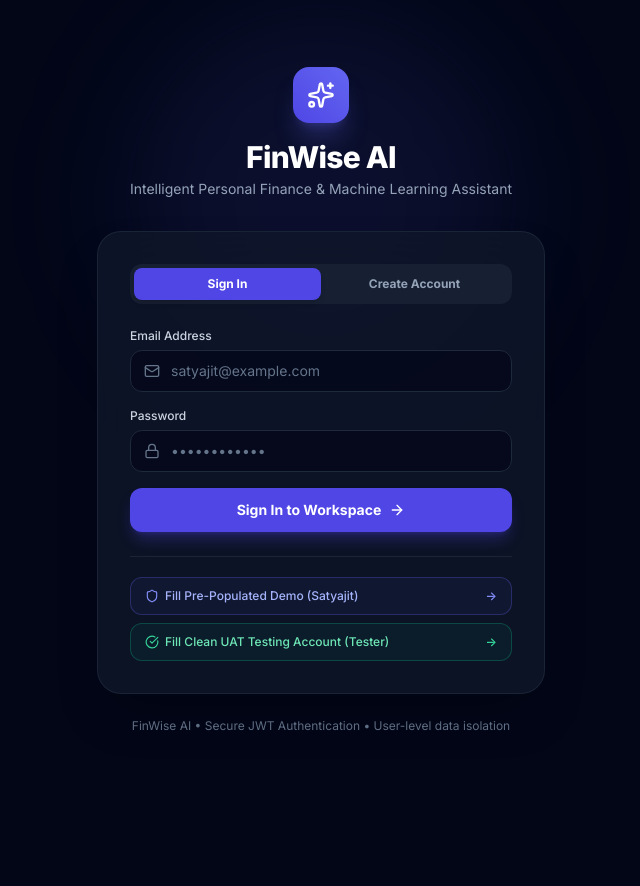
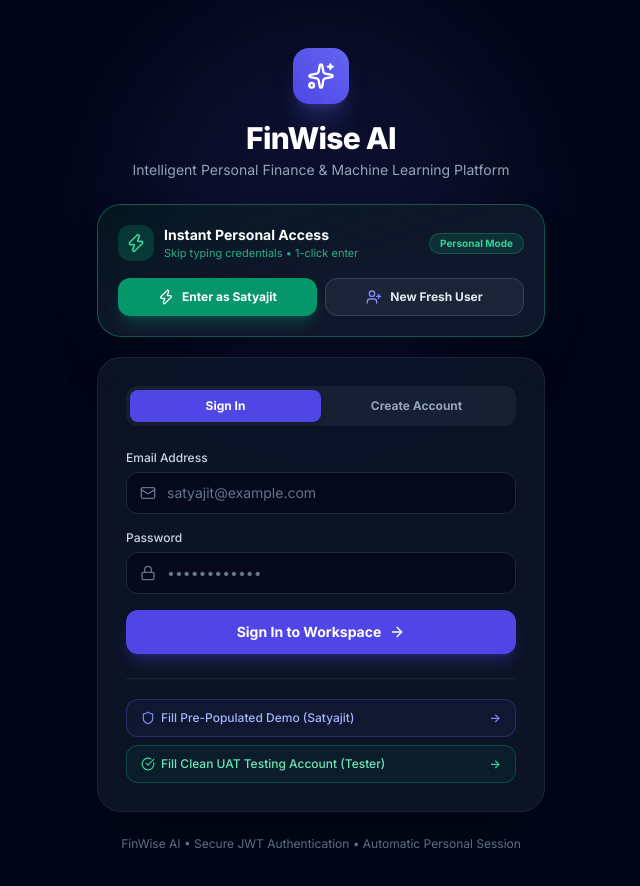
Before and after one commit to satyajitdas-ctrl/smartfinance, a React (Vite) app in the folder frontend/: page /login in a window 1280 px wide. Shown: the top 886 px of the page, without its empty margins (319-959 px from the left). Before the commit the page ends 800 px from the top, so only its background shows below. Built offline with nearby package versions, Linux system fonts and the light colour scheme; no server answers.

Commit message:
feat(auth): enable auto-login bypass, 1-click personal access, and frictionless new user registration

```diff
--- a/frontend/src/context/AuthContext.tsx
+++ b/frontend/src/context/AuthContext.tsx
@@ -10,6 +10,8 @@ interface AuthContextType {
   login: (email: string, password: string) => Promise<void>;
   register: (name: string, email: string, password: string, currency?: string) => Promise<void>;
   logout: () => void;
+  enterDirectly: () => Promise<void>;
+  quickRegisterNewUser: (name?: string) => Promise<void>;
 }
 
 const AuthContext = createContext<AuthContextType | undefined>(undefined);
@@ -24,6 +26,44 @@ export const AuthProvider: React.FC<{ children: React.ReactNode }> = ({ children
   });
   const [isLoading, setIsLoading] = useState<boolean>(true);
 
+  const login = async (email: string, password: string) => {
+    sessionStorage.removeItem('finwise_explicit_logout');
+    const res = await loginUser({ email, password });
+    setToken(res.access_token);
+    setUser(res.user);
+    localStorage.setItem('finwise_token', res.access_token);
+    localStorage.setItem('finwise_user', JSON.stringify(res.user));
+  };
+
+  const register = async (name: string, email: string, password: string, currency?: string) => {
+    sessionStorage.removeItem('finwise_explicit_logout');
+    const res = await registerUser({ name, email, password, currency });
+    setToken(res.access_token);
+    setUser(res.user);
+    localStorage.setItem('finwise_token', res.access_token);
+    localStorage.setItem('finwise_user', JSON.stringify(res.user));
+  };
+
+  const enterDirectly = async () => {
+    await login('satyajit@example.com', 'SecurePassword123!');
+  };
+
+  const quickRegisterNewUser = async (customName?: string) => {
+    const randomCode = Math.floor(1000 + Math.random() * 9000);
+    const userName = customName?.trim() || `User_${randomCode}`;
+    const userEmail = `${userName.toLowerCase().replace(/[^a-z0-9]/g, '_')}_${randomCode}@finwise.local`.replace('__', '_');
+    const userPass = 'SecurePassword123!';
+    await register(userName, userEmail, userPass, 'INR');
+  };
+
+  const logout = () => {
+    setToken(null);
+    setUser(null);
+    localStorage.removeItem('finwise_token');
+    localStorage.removeItem('finwise_user');
+    sessionStorage.setItem('finwise_explicit_logout', 'true');
+  };
+
   useEffect(() => {
     const initAuth = async () => {
       const storedToken = localStorage.getItem('finwise_token');
@@ -36,35 +76,22 @@ export const AuthProvider: React.FC<{ children: React.ReactNode }> = ({ children
           console.warn('Session expired or invalid token:', err);
           logout();
         }
+      } else {
+        // Automatic personal sign-in if not explicitly logged out
+        const hasExplicitLogout = sessionStorage.getItem('finwise_explicit_logout');
+        if (!hasExplicitLogout) {
+          try {
+            await enterDirectly();
+          } catch (autoErr) {
+            console.warn('Auto sign-in fallback notice:', autoErr);
+          }
+        }
       }
       setIsLoading(false);
     };
 
     initAuth();
   }, []);
-
-  const login = async (email: string, password: string) => {
-    const res = await loginUser({ email, password });
-    setToken(res.access_token);
-    setUser(res.user);
-    localStorage.setItem('finwise_token', res.access_token);
-    localStorage.setItem('finwise_user', JSON.stringify(res.user));
-  };
-
-  const register = async (name: string, email: string, password: string, currency?: string) => {
-    const res = await registerUser({ name, email, password, currency });
-    setToken(res.access_token);
-    setUser(res.user);
-    localStorage.setItem('finwise_token', res.access_token);
-    localStorage.setItem('finwise_user', JSON.stringify(res.user));
-  };
-
-  const logout = () => {
-    setToken(null);
-    setUser(null);
-    localStorage.removeItem('finwise_token');
-    localStorage.removeItem('finwise_user');
-  };
 
   return (
     <AuthContext.Provider
@@ -76,6 +103,8 @@ export const AuthProvider: React.FC<{ children: React.ReactNode }> = ({ children
         login,
         register,
         logout,
+        enterDirectly,
+        quickRegisterNewUser,
       }}
     >
       {children}
--- a/frontend/src/pages/LoginPage.tsx
+++ b/frontend/src/pages/LoginPage.tsx
@@ -1,6 +1,17 @@
 import React, { useState } from 'react';
 import { useNavigate } from 'react-router-dom';
-import { Sparkles, Shield, Lock, Mail, User as UserIcon, ArrowRight, AlertCircle, CheckCircle } from 'lucide-react';
+import {
+  Sparkles,
+  Shield,
+  Lock,
+  Mail,
+  User as UserIcon,
+  ArrowRight,
+  AlertCircle,
+  CheckCircle,
+  Zap,
+  UserPlus
+} from 'lucide-react';
 import { useAuth } from '../context/AuthContext';
 
 export const LoginPage: React.FC = () => {
@@ -12,7 +23,7 @@ export const LoginPage: React.FC = () => {
   const [error, setError] = useState<string | null>(null);
   const [loading, setLoading] = useState(false);
 
-  const { login, register } = useAuth();
+  const { login, register, enterDirectly, quickRegisterNewUser } = useAuth();
   const navigate = useNavigate();
 
   const handleSubmit = async (e: React.FormEvent) => {
@@ -36,19 +47,45 @@ export const LoginPage: React.FC = () => {
     }
   };
 
+  const handleInstantAccess = async () => {
+    setError(null);
+    setLoading(true);
+    try {
+      await enterDirectly();
+      navigate('/');
+    } catch (err: any) {
+      setError(err.response?.data?.detail || err.message || 'Instant access failed.');
+    } finally {
+      setLoading(false);
+    }
+  };
+
+  const handleQuickNewUser = async () => {
+    setError(null);
+    setLoading(true);
+    try {
+      await quickRegisterNewUser(name || 'Personal User');
+      navigate('/');
+    } catch (err: any) {
+      setError(err.response?.data?.detail || err.message || 'Quick registration failed.');
+    } finally {
+      setLoading(false);
+    }
+  };
+
   const fillDemoAccount = () => {
-    setIsRegister(false);
     setEmail('satyajit@example.com');
     setPassword('SecurePassword123!');
     setName('Satyajit Das');
+    setIsRegister(false);
     setError(null);
   };
 
   const fillUatAccount = () => {
-    setIsRegister(false);
     setEmail('uat.tester@finwise.ai');
     setPassword('UatTesting2026!');
     setName('UAT SDLC Tester');
+    setIsRegister(false);
     setError(null);
   };
 
@@ -59,18 +96,58 @@ export const LoginPage: React.FC = () => {
 
       <div className="relative w-full max-w-md">
         {/* Brand Banner */}
-        <div className="text-center mb-8">
+        <div className="text-center mb-6">
           <div className="inline-flex h-14 w-14 items-center justify-center rounded-2xl bg-gradient-to-tr from-brand-600 to-indigo-500 shadow-xl shadow-brand-500/25 mb-4">
             <Sparkles className="h-7 w-7 text-white" />
           </div>
           <h1 className="text-3xl font-extrabold tracking-tight text-white">FinWise AI</h1>
           <p className="mt-1 text-sm text-slate-400">
-            Intelligent Personal Finance & Machine Learning Assistant
+            Intelligent Personal Finance & Machine Learning Platform
           </p>
         </div>
 
-        {/* Card */}
-        <div className="overflow-hidden rounded-3xl border border-slate-800/80 bg-slate-900/80 p-8 shadow-2xl backdrop-blur-xl">
+        {/* 1-Click Frictionless Instant Access Hero Card */}
+        <div className="mb-5 overflow-hidden rounded-3xl border border-emerald-500/40 bg-gradient-to-br from-emerald-950/40 via-slate-900 to-slate-900 p-5 shadow-2xl backdrop-blur-xl">
+          <div className="flex items-center justify-between gap-3 mb-3">
+            <div className="flex items-center gap-2.5">
+              <div className="flex h-9 w-9 items-center justify-center rounded-xl bg-emerald-500/20 text-emerald-400">
+                <Zap className="h-5 w-5" />
+              </div>
+              <div>
+                <h3 className="text-sm font-bold text-white">Instant Personal Access</h3>
+                <p className="text-[11px] text-emerald-400/80">Skip typing credentials &bull; 1-click enter</p>
+              </div>
+            </div>
+            <span className="rounded-full bg-emerald-500/15 px-2.5 py-0.5 text-[10px] font-bold text-emerald-400 border border-emerald-500/30">
+              Personal Mode
+            </span>
+          </div>
+
+          <div className="grid grid-cols-1 sm:grid-cols-2 gap-2 mt-4">
+            <button
+              type="button"
+              onClick={handleInstantAccess}
+              disabled={loading}
+              className="flex items-center justify-center gap-2 rounded-xl bg-emerald-600 px-3.5 py-2.5 text-xs font-bold text-white shadow-lg shadow-emerald-600/30 transition-all hover:bg-emerald-500 active:scale-95 disabled:opacity-50"
+            >
+              <Zap className="h-4 w-4" />
+              <span>Enter as Satyajit</span>
+            </button>
+
+            <button
+              type="button"
+              onClick={handleQuickNewUser}
+              disabled={loading}
+              className="flex items-center justify-center gap-2 rounded-xl border border-slate-700 bg-slate-800/80 px-3.5 py-2.5 text-xs font-bold text-slate-200 transition-all hover:bg-slate-700 active:scale-95 disabled:opacity-50"
+            >
+              <UserPlus className="h-4 w-4 text-brand-400" />
+              <span>New Fresh User</span>
+            </button>
+          </div>
+        </div>
+
+        {/* Detailed Credentials Card */}
+        <div className="overflow-hidden rounded-3xl border border-slate-800/80 bg-slate-900/80 p-7 shadow-2xl backdrop-blur-xl">
           {/* Mode Switcher */}
           <div className="flex rounded-xl bg-slate-800/60 p-1 mb-6">
             <button
@@ -167,7 +244,7 @@ export const LoginPage: React.FC = () => {
                 <div className="h-5 w-5 animate-spin rounded-full border-2 border-white border-t-transparent" />
               ) : (
                 <>
-                  <span>{isRegister ? 'Create FinWise Account' : 'Sign In to Workspace'}</span>
+                  <span>{isRegister ? 'Register & Enter Workspace' : 'Sign In to Workspace'}</span>
                   <ArrowRight className="h-4 w-4" />
                 </>
               )}
@@ -203,7 +280,7 @@ export const LoginPage: React.FC = () => {
         </div>
 
         <p className="mt-6 text-center text-xs text-slate-500">
-          FinWise AI &bull; Secure JWT Authentication &bull; User-level data isolation
+          FinWise AI &bull; Secure JWT Authentication &bull; Automatic Personal Session
         </p>
       </div>
     </div>
```
